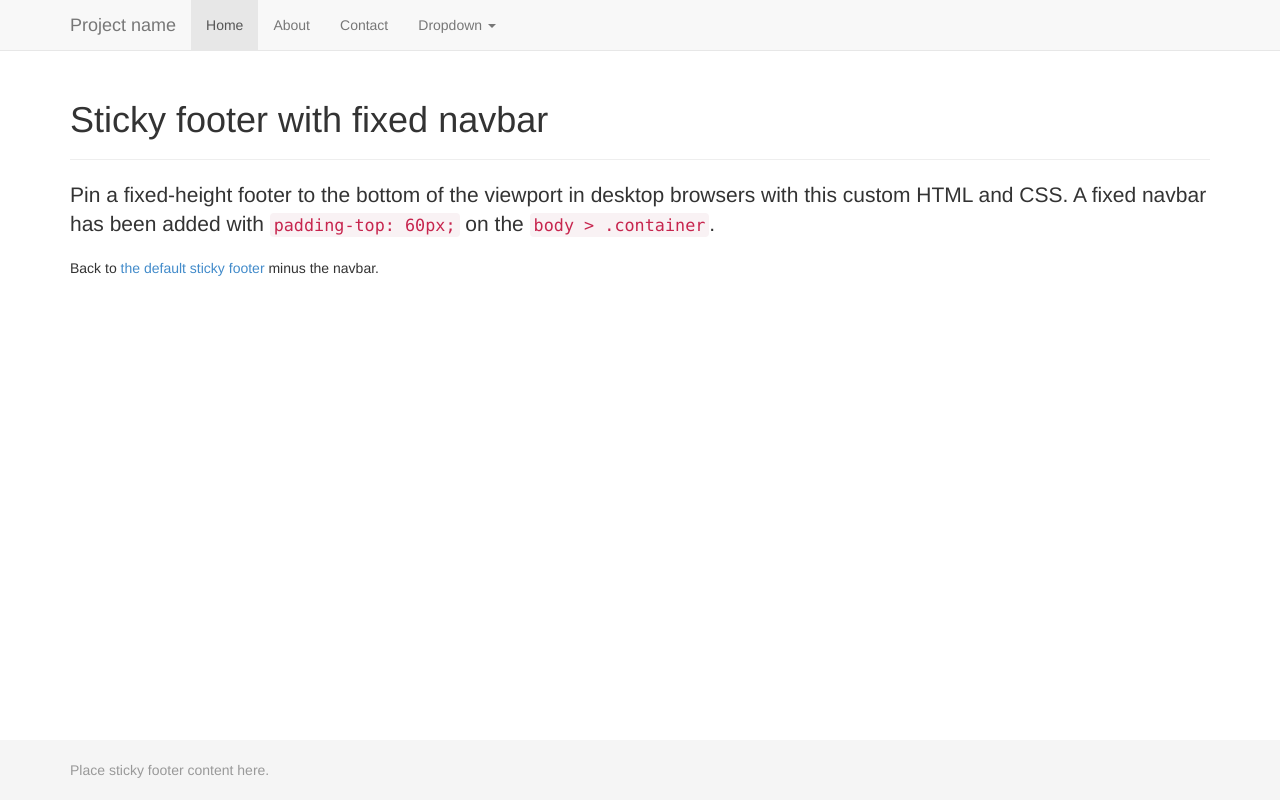
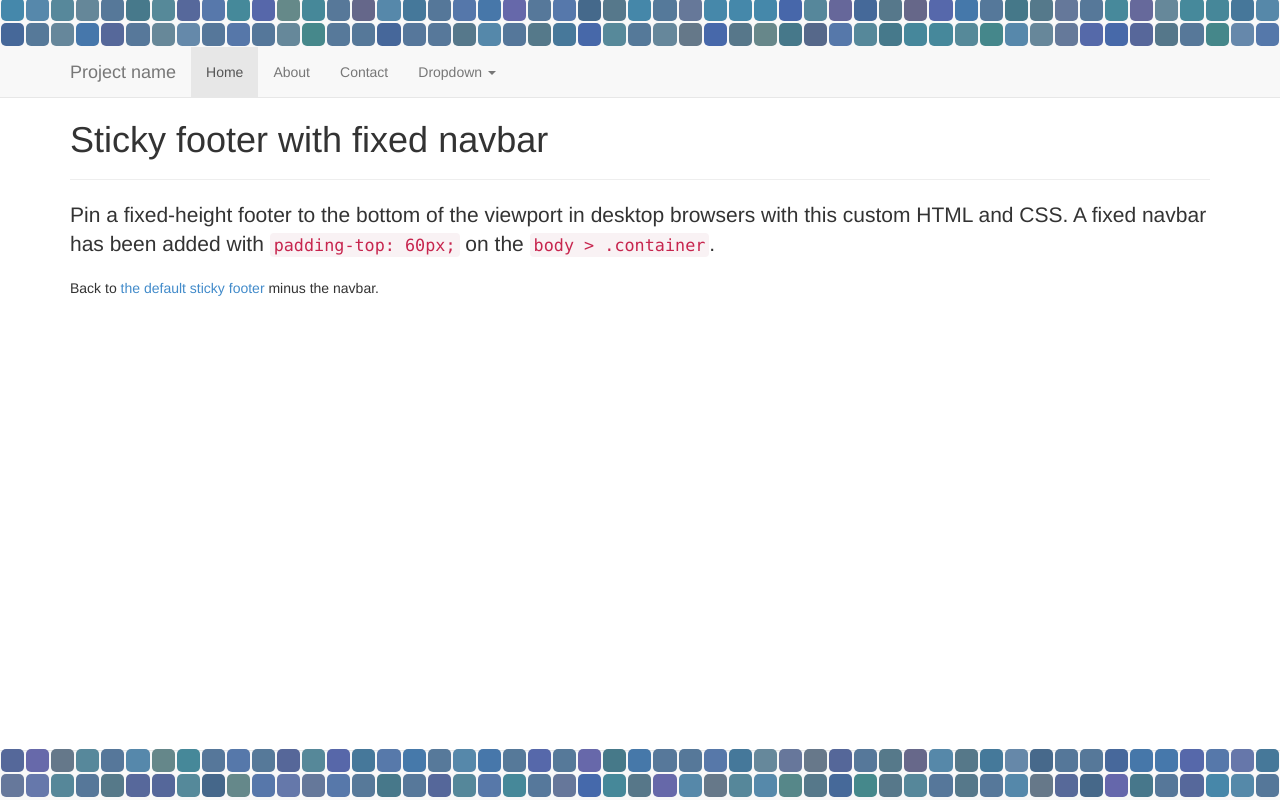
Before and after one commit to jemc/jemc.github.io, a plain HTML site: page index.html in a window 1280 px wide. Drawn offline with Linux system fonts and the light colour scheme.

Commit message:
Added dotmatrix to header and footer

```diff
--- a/css/sticky-footer-navbar.css
+++ b/css/sticky-footer-navbar.css
@@ -23,7 +23,7 @@ body {
 /* Not required for template or sticky footer method. */
 
 body > .container {
-  padding: 60px 15px 0;
+  padding: 80px 15px 0;
 }
 .container .text-muted {
   margin: 20px 0;
--- a/index.html
+++ b/index.html
@@ -8,28 +8,19 @@
     <meta name="author" content="">
     <link rel="shortcut icon" href="../../assets/ico/favicon.ico">
 
-    <title>Sticky Footer Navbar Template for Bootstrap</title>
+    <title>joemc.ilvain</title>
 
     <!-- Bootstrap core CSS -->
     <link href="./css/bootstrap.min.css" rel="stylesheet">
 
     <!-- Custom styles for this template -->
     <link href="./css/sticky-footer-navbar.css" rel="stylesheet">
-
-    <!-- Just for debugging purposes. Don't actually copy this line! -->
-    <!--[if lt IE 9]><script src="../../assets/js/ie8-responsive-file-warning.js"></script><![endif]-->
-
-    <!-- HTML5 shim and Respond.js IE8 support of HTML5 elements and media queries -->
-    <!--[if lt IE 9]>
-      <script src="https://oss.maxcdn.com/libs/html5shiv/3.7.0/html5shiv.js"></script>
-      <script src="https://oss.maxcdn.com/libs/respond.js/1.4.2/respond.min.js"></script>
-    <![endif]-->
   </head>
 
   <body>
-
     <!-- Fixed navbar -->
     <div class="navbar navbar-default navbar-fixed-top" role="navigation">
+      <div class="dotmatrix"></div>
       <div class="container">
         <div class="navbar-header">
           <button type="button" class="navbar-toggle" data-toggle="collapse" data-target=".navbar-collapse">
@@ -71,16 +62,19 @@
       <p>Back to <a href="../sticky-footer">the default sticky footer</a> minus the navbar.</p>
     </div>
 
-    <div id="footer">
-      <div class="container">
-        <p class="text-muted">Place sticky footer content here.</p>
-      </div>
+    <!-- Lower bar -->
+    <div class="navbar navbar-default navbar-fixed-bottom" role="navigation">
+      <div class="dotmatrix"></div>
     </div>
 
 
-    <!-- Bootstrap core JavaScript
+    <!-- JavaScript
     ================================================== -->
     <!-- Placed at the end of the document so the pages load faster -->
-    <script src="./js/bootstrap.min.js"></script>
+
+    <script type="text/javascript" src="./js/jquery.js"></script>
+    <script type="text/javascript" src="./js/dotmatrix.js"></script>
+    <script type="text/javascript" src="./js/bootstrap.min.js"></script>
+
   </body>
 </html>
--- /dev/null
+++ b/js/dotmatrix.js
@@ -0,0 +1,49 @@
+
+function randomColor() {
+  var letters = '0123456789ABCDEF'.split('');
+  var color = '#';
+  for (var i = 0; i < 6; i++ ) {
+    color += letters[Math.round(Math.random() * 2)+i+4];
+  }
+  return color;
+}
+
+setInterval(function() {
+  $('.dotmatrixdot').each(function(index, dot) {
+    $(dot).css('background', randomColor());
+  });
+}, 80);
+
+function setupDotMatrices() {
+  var approxWidth = 25;
+  var dotMargin = 1;
+  var dotRadius = 5;
+  var docWidth = $('.dotmatrix').width();
+
+  var numberOfRows = 2;
+  var numberOfColumns = Math.round(docWidth / approxWidth);
+  var dotSize = docWidth / numberOfColumns - dotMargin * 2;
+
+  $('.dotmatrix').empty();
+
+  for(var i=0; i<numberOfRows; i++)
+    $('.dotmatrix').append('<div class="dotmatrixrow"></div>');
+
+  for(var i=0; i<numberOfColumns; i++)
+    $('.dotmatrixrow').append('<div class="dotmatrixdot"></div>');
+
+  $('.dotmatrixdot').width(dotSize);
+  $('.dotmatrixdot').height(dotSize);
+  $('.dotmatrixdot').css('float', 'left');
+  $('.dotmatrixdot').css('background', '#ffffff');
+  $('.dotmatrixdot').css('border-radius', dotRadius);
+  $('.dotmatrixdot').css('margin', dotMargin);
+  $('.dotmatrixrow').css('margin-top', dotMargin-4);
+  $('.dotmatrixrow').css('margin-bottom', dotMargin-4);
+  $('.dotmatrixrow').css('width', '100%');
+  $('.dotmatrix').css('width', '100%');
+}
+
+setupDotMatrices();
+
+$(window).resize(function() { setupDotMatrices(); });
```
